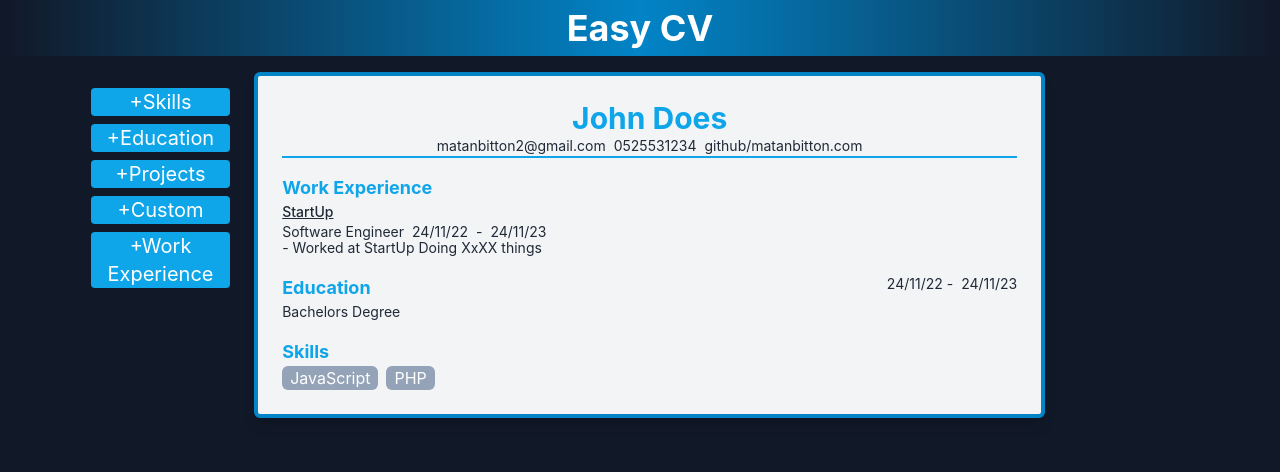
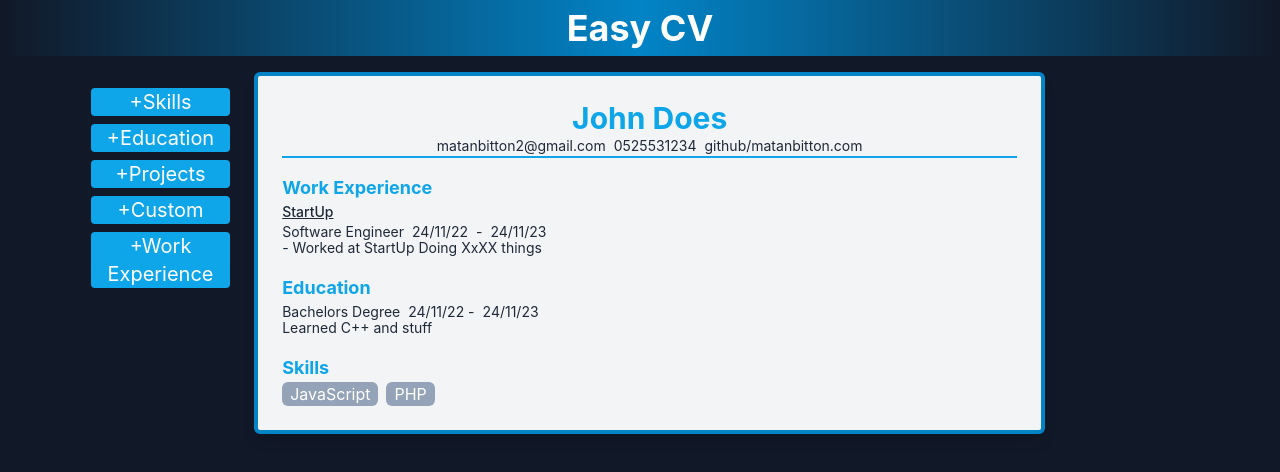
Before and after one commit to Matanbitton/cv-app, a React (Create React App) app: page / in a window 1280 px wide. Shown: the top 472 px of the page. Built offline with nearby package versions, Linux system fonts and the light colour scheme.

Commit message:
fix width problem caused by adding a button

```diff
--- a/src/Education.js
+++ b/src/Education.js
@@ -5,20 +5,23 @@ export default function Education({
   startDate,
   endDate,
   id,
+  description,
 }) {
   return (
     <div
       id={id}
       onDoubleClick={handleRemove}
-      className="text-sm flex  justify-between"
+      className="text-sm flex justify-between w-9/12"
     >
       <div>
         <h2 className="font-bold text-lg text-sky-500 ">{text}</h2>
-        <p className="hover:bg-slate-300">{position}</p>
-      </div>
-      <div className="flex gap-2  max-h-4 max-w-fit">
-        <p className="hover:bg-slate-300">{startDate} -</p>
-        <p className="hover:bg-slate-300"> {endDate}</p>
+        <div className="flex gap-2  max-h-4 justify-space">
+          <p className="hover:bg-slate-300">{position}</p>
+          <p className="hover:bg-slate-300">{startDate} -</p>
+          <p className="hover:bg-slate-300"> {endDate}</p>
+        </div>
+
+        <p className="hover:bg-slate-300">{description}</p>
       </div>
     </div>
   );
```
